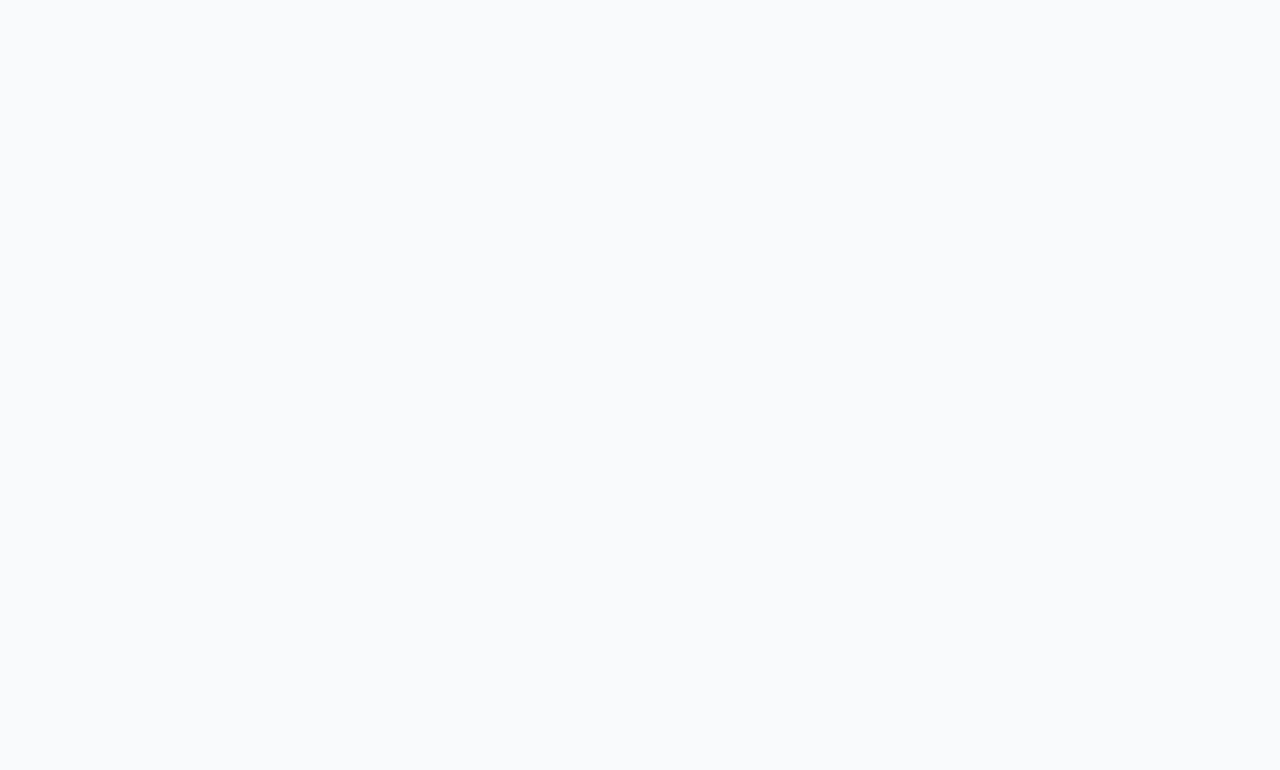
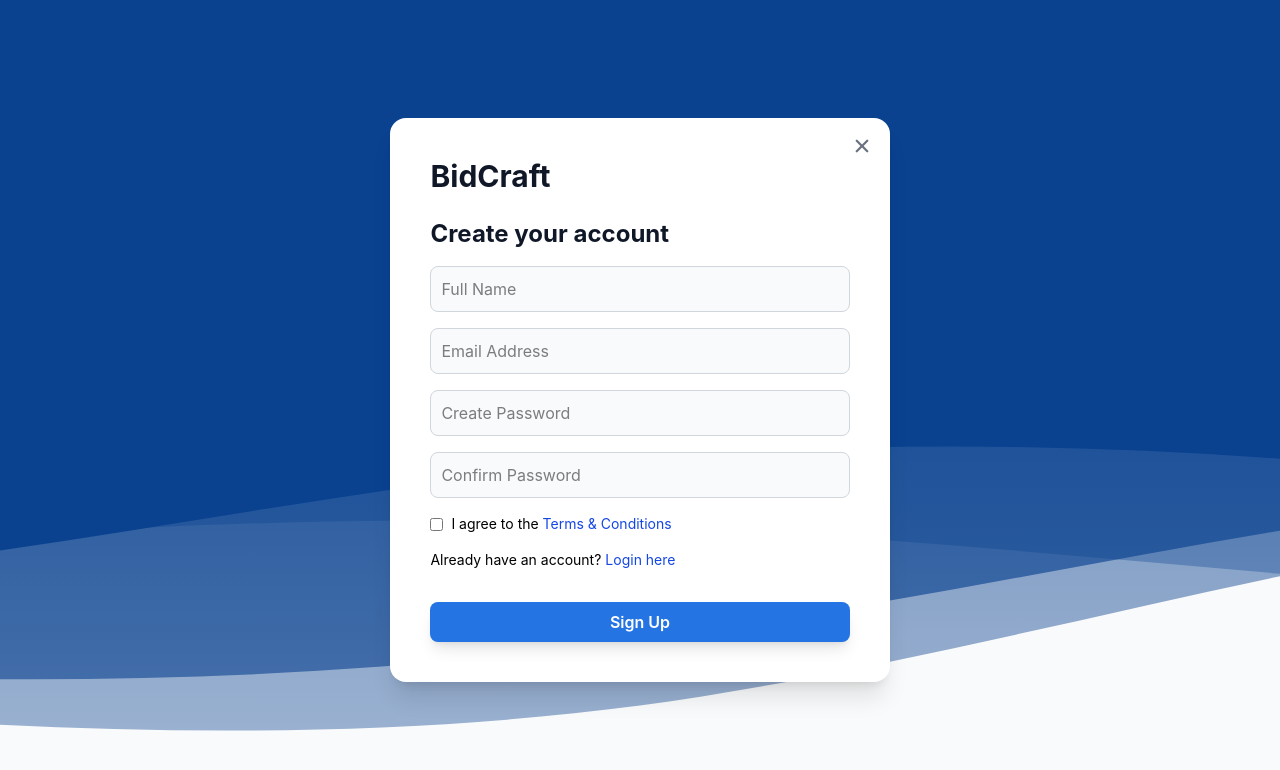
Before and after one commit to AliAmin3x/BidCraft-Frontend, a React (Vite) app: page /sign-up in a window 1280 px wide. Before the commit this address had no page. Shown: the top 770 px of the page. Built offline with nearby package versions, Linux system fonts and the light colour scheme.

Commit message:
Added Signup and Login page

```diff
--- a/src/App.jsx
+++ b/src/App.jsx
@@ -1,11 +1,15 @@
 import { BrowserRouter as Router, Routes, Route } from "react-router-dom";
 import HomePage from "./pages/HomePage";
+import Login from "./pages/Login";
+import Signup from "./pages/Signup";
 
 function App() {
   return (
     <Router>
       <Routes>
         <Route path="/" element={<HomePage />} />
+        <Route path="/login" element={<Login />} />
+        <Route path="/sign-up" element={<Signup />} />
       </Routes>
     </Router>
   );
--- a/src/components/Footer.jsx
+++ b/src/components/Footer.jsx
@@ -1,12 +1,15 @@
 import React from 'react'
+import { useNavigate } from "react-router-dom";
 
 const Footer = () => {
+    const navigate = useNavigate();
+
   return (
     <div className='border-t-2 mx-4 sm:mx-10 flex flex-col items-center justify-center py-5 border-gray-300 mt-10'>
       <h1 className='font-bold text-2xl sm:text-3xl md:text-4xl flex justify-center mb-5 text-gray-800 text-center px-2'>
         Stop Guessing. Start Winning Jobs.
       </h1>
-      <button className='bg-[#2474e4] py-2 w-40 sm:w-44 rounded-lg font-semibold text-white shadow-lg hover:bg-[#1e5bb8] transition duration-300 cursor-pointer'>
+      <button onClick={() => navigate('/sign-up')} className='bg-[#2474e4] py-2 w-40 sm:w-44 rounded-lg font-semibold text-white shadow-lg hover:bg-[#1e5bb8] transition duration-300 cursor-pointer'>
         Get Started
       </button>
     </div>
--- a/src/components/HeroSection.jsx
+++ b/src/components/HeroSection.jsx
@@ -11,10 +11,10 @@ const HeroSection = () => {
 
         {/* Text Content */}
         <div className='flex-1 w-full md:w-1/2 space-y-6 md:space-y-10 text-center md:text-left'>
-          <h1 className='font-bold text-3xl sm:text-4xl md:text-5xl lg:text-6xl text-white'>
+          <h1 className='font-bold text-5xl sm:text-6xl md:text-4xl lg:text-6xl text-white'>
             Win More Freelancer Jobs with AI-Powered Proposals
           </h1>
-          <p className='font-normal text-base sm:text-lg md:text-xl text-white'>
+          <p className='font-normal text-base sm:text-lg md:text-lg text-white'>
             Generate personalized proposals, track your outreach, and automate follow-ups in one powerful platform.
           </p>
           <div className='space-x-5 sm:space-x-8 flex flex-col sm:flex-row gap-4'>
--- a/src/components/Navbar.jsx
+++ b/src/components/Navbar.jsx
@@ -1,7 +1,8 @@
 import { useState } from "react";
-import { Link } from "react-router-dom";
+import { Link, useNavigate } from "react-router-dom";
 
 export default function Navbar() {
+  const navigate = useNavigate();
   const [isOpen, setIsOpen] = useState(false);
   const [dropdownOpen, setDropdownOpen] = useState(false);
 
@@ -23,11 +24,11 @@ export default function Navbar() {
             onMouseEnter={() => setDropdownOpen(true)}
             onMouseLeave={() => setDropdownOpen(false)}
           >
-            <button className="text-white hover:text-blue-300 font-medium">
+            {/* <button className="text-white hover:text-blue-300 font-medium">
               Features ▾
-            </button>
+            </button> */}
 
-            {dropdownOpen && (
+            {/* {dropdownOpen && (
               <div className="absolute left-0 mt-3 w-48 bg-white border rounded-lg shadow-lg py-2">
                 <Link
                   to="/feature1"
@@ -48,7 +49,7 @@ export default function Navbar() {
                   Feature Three
                 </Link>
               </div>
-            )}
+            )} */}
           </div>
 
           <Link
@@ -65,7 +66,7 @@ export default function Navbar() {
             Login
           </Link>
 
-          <button className="bg-[#2474e4] px-4 py-2 rounded-lg font-semibold text-white shadow-lg hover:bg-[#1e5bb8] transition duration-300 cursor-pointer">
+          <button onClick={() => navigate('/sign-up')} className="bg-[#2474e4] px-4 py-2 rounded-lg font-semibold text-white shadow-lg hover:bg-[#1e5bb8] transition duration-300 cursor-pointer">
             Get Started
           </button>
         </div>
--- /dev/null
+++ b/src/pages/Login.jsx
@@ -0,0 +1,88 @@
+import HeroWavesTopGradient from "../components/HeroWavesTopGradient"
+import { IoClose } from "react-icons/io5";
+import { useNavigate } from 'react-router-dom';
+
+const Login = () => {
+      const navigate = useNavigate();
+
+  return (
+    <div className="relative w-full min-h-screen">
+
+      {/* Background Waves */}
+      <HeroWavesTopGradient />
+
+      {/* Login Card Wrapper */}
+      <div className="relative z-50 flex items-center justify-center min-h-screen px-4">
+
+        {/* Login Card */}
+        <div className="relative
+                        w-[90%]
+                        sm:w-[80%]
+                        md:w-[60%]
+                        lg:w-2/5
+                        bg-white
+                        rounded-2xl
+                        shadow-xl
+                        p-6 sm:p-8 md:p-10
+                        space-y-6 sm:space-y-8">
+
+          {/* Close Button */}
+          <button onClick={() => navigate('/')}  className="absolute top-4 right-4 text-gray-500 hover:text-black text-2xl cursor-pointer">
+            <IoClose />
+          </button>
+
+          <h1 className="text-2xl sm:text-3xl font-bold text-gray-900">
+            BidCraft
+          </h1>
+
+          <form className="space-y-4">
+            <div>
+              <h2 className="text-lg sm:text-xl md:text-2xl font-bold text-gray-900">
+                Login to your account
+              </h2>
+            </div>
+
+            <div>
+              <input
+                type="email"
+                className="bg-gray-50 border border-gray-300 text-black rounded-lg block w-full p-2.5"
+                placeholder="Enter Your Email"
+                required
+              />
+            </div>
+
+            <div>
+              <input
+                type="password"
+                className="bg-gray-50 border border-gray-300 text-black rounded-lg block w-full p-2.5"
+                placeholder="Enter Your Password"
+                required
+              />
+              <h2 className="text-sm mt-2 text-blue-700 hover:underline cursor-pointer">
+                Forgot password?
+              </h2>
+            </div>
+
+            <div>
+              <h2 className="text-sm">
+                Don't have an account?
+                <span onClick={() => navigate('/sign-up')} className="text-blue-700 hover:underline cursor-pointer ml-1">
+                  Create a new Account
+                </span>
+              </h2>
+            </div>
+
+            <div className="pt-4">
+              <button className="w-full bg-[#2474e4] px-6 py-2 rounded-lg font-semibold text-white shadow-lg hover:bg-[#1e5bb8] transition duration-300 cursor-pointer">
+                Login
+              </button>
+            </div>
+          </form>
+        </div>
+
+      </div>
+    </div>
+  )
+}
+
+export default Login
--- /dev/null
+++ b/src/pages/Signup.jsx
@@ -0,0 +1,122 @@
+import HeroWavesTopGradient from "../components/HeroWavesTopGradient"
+import { IoClose } from "react-icons/io5";
+import { useNavigate } from 'react-router-dom';
+
+const Signup = () => {
+
+  const navigate = useNavigate();
+
+    return (
+    <div className="relative w-full min-h-screen">
+
+      {/* Background Waves */}
+      <HeroWavesTopGradient />
+
+      {/* Card Wrapper */}
+      <div className="relative z-50 flex items-center justify-center min-h-screen px-4">
+
+        {/* Signup Card */}
+        <div className="relative
+                        w-[90%]
+                        sm:w-[80%]
+                        md:w-[60%]
+                        lg:w-2/5
+                        bg-white
+                        rounded-2xl
+                        shadow-xl
+                        p-6 sm:p-8 md:p-10
+                        space-y-6">
+
+          {/* Close Button */}
+          <button onClick={() => navigate('/')}  className="absolute top-4 right-4 text-gray-500 hover:text-black text-2xl cursor-pointer">
+            <IoClose />
+          </button>
+
+          <h1 className="text-2xl sm:text-3xl font-bold text-gray-900">
+            BidCraft
+          </h1>
+
+          <form className="space-y-4">
+            <div>
+              <h2 className="text-lg sm:text-xl md:text-2xl font-bold text-gray-900">
+                Create your account
+              </h2>
+            </div>
+
+            {/* Full Name */}
+            <div>
+              <input
+                type="text"
+                className="bg-gray-50 border border-gray-300 text-black rounded-lg block w-full p-2.5"
+                placeholder="Full Name"
+                required
+              />
+            </div>
+
+            {/* Email */}
+            <div>
+              <input
+                type="email"
+                className="bg-gray-50 border border-gray-300 text-black rounded-lg block w-full p-2.5"
+                placeholder="Email Address"
+                required
+              />
+            </div>
+
+            {/* Password */}
+            <div>
+              <input
+                type="password"
+                className="bg-gray-50 border border-gray-300 text-black rounded-lg block w-full p-2.5"
+                placeholder="Create Password"
+                required
+              />
+            </div>
+
+            {/* Confirm Password */}
+            <div>
+              <input
+                type="password"
+                className="bg-gray-50 border border-gray-300 text-black rounded-lg block w-full p-2.5"
+                placeholder="Confirm Password"
+                required
+              />
+            </div>
+
+            {/* Terms */}
+            <div className="flex items-start gap-2 text-sm">
+              <input type="checkbox" className="mt-1" required />
+              <p>
+                I agree to the{" "}
+                <span className="text-blue-700 hover:underline cursor-pointer">
+                  Terms & Conditions
+                </span>
+              </p>
+            </div>
+
+            {/* Already have account */}
+            <div>
+              <h2 className="text-sm">
+                Already have an account?
+                <span onClick={() => navigate('/login')} className="text-blue-700 hover:underline cursor-pointer ml-1">
+                  Login here
+                </span>
+              </h2>
+            </div>
+
+            {/* Button */}
+            <div className="pt-4">
+              <button className="w-full bg-[#2474e4] px-6 py-2 rounded-lg font-semibold text-white shadow-lg hover:bg-[#1e5bb8] transition duration-300 cursor-pointer">
+                Sign Up
+              </button>
+            </div>
+
+          </form>
+        </div>
+
+      </div>
+    </div>
+  )
+}
+
+export default Signup
```
